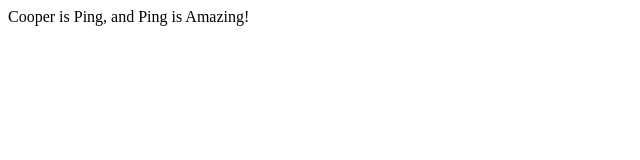
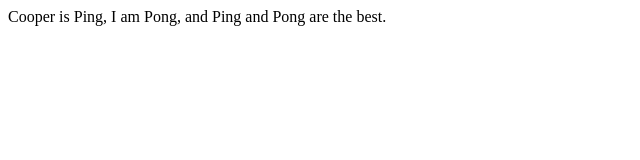
Before and after one commit to csaye/csa-ping-pong, a plain HTML site: page index.html in a window 1280 px wide. Shown: the whole page, without its empty margins (0-640 px from the left). Drawn offline with Linux system fonts and the light colour scheme.

Commit message:
feat: Update the index message with Ping and Pong

```diff
--- a/index.html
+++ b/index.html
@@ -7,6 +7,6 @@
     </head>
 
     <body>
-Cooper is Ping, and Ping is Amazing!
+        Cooper is Ping, I am Pong, and Ping and Pong are the best.
     </body>
 </html>
```
